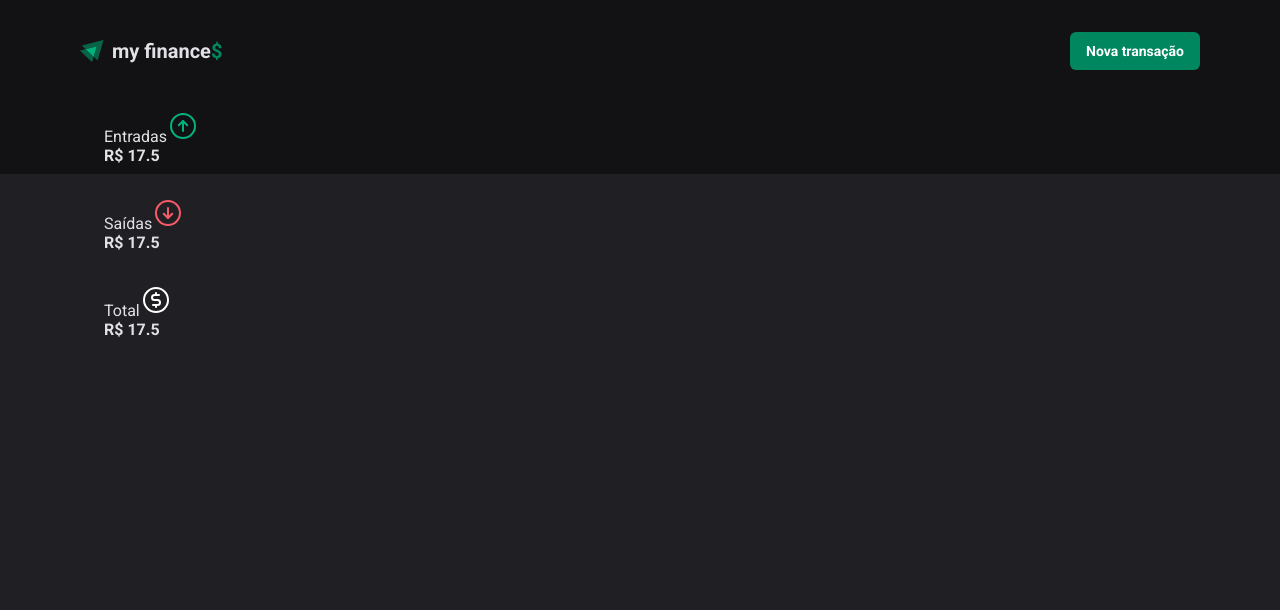
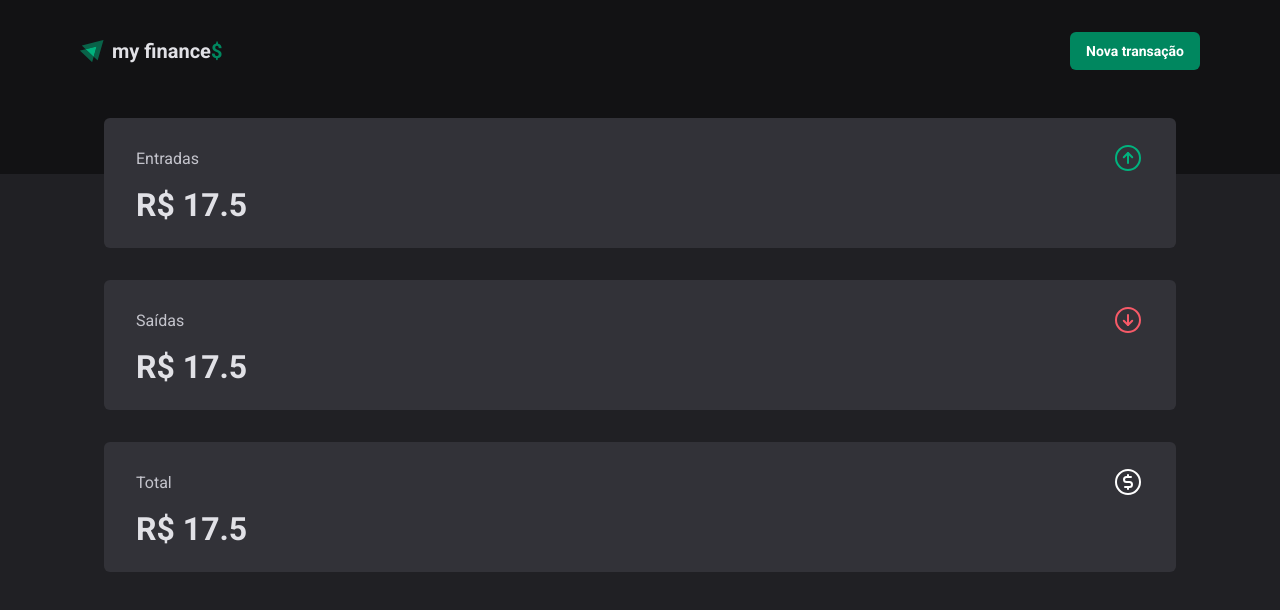
Before and after one commit to Matheus-Pazinati/my-finances-2.0, a React (Vite) app: page / in a window 1280 px wide. Shown: the top 610 px of the page. Built offline with nearby package versions, Linux system fonts and the light colour scheme.

Commit message:
Finaliza estilização dos componentes Summary e SummaryCard

```diff
--- a/src/components/Summary/components/SummaryCard/index.tsx
+++ b/src/components/Summary/components/SummaryCard/index.tsx
@@ -1,4 +1,5 @@
 import { ArrowCircleUp } from 'phosphor-react'
+import { SummaryCardContainer } from './styles';
 
 interface SummaryCardProps {
   title: string;
@@ -8,12 +9,12 @@ interface SummaryCardProps {
 
 export function SummaryCard({ title, Icon, amount }: SummaryCardProps) {
   return (
-    <div>
+    <SummaryCardContainer>
       <header>
         <span>{title}</span>
         <Icon size={32} />
       </header>
       <strong>R$ {amount}</strong>
-    </div>
+    </SummaryCardContainer>
   )
 }
--- a/src/components/Summary/components/SummaryCard/styles.ts
+++ b/src/components/Summary/components/SummaryCard/styles.ts
@@ -1 +1,22 @@
 import styled from "styled-components";
+
+export const SummaryCardContainer = styled.div`
+  padding: 1.5rem 2rem;
+  display: flex;
+  justify-content: center;
+  flex-direction: column;
+  gap: 0.75rem;
+  background-color: ${({theme}) => theme["gray-600"]};
+  border-radius: 6px;
+
+  header {
+    display: flex;
+    justify-content: space-between;
+    align-items: center;
+    color: ${({theme}) => theme["gray-300"]};
+  }
+
+  strong {
+    font-size: 2rem;
+  }
+`
--- a/src/components/Summary/styles.ts
+++ b/src/components/Summary/styles.ts
@@ -5,7 +5,7 @@ export const SummaryContainer = styled.section`
   width: 100%;
   max-width: 1120px;
   padding: 0 1.5rem;
-  margin: -4rem auto 0;
+  margin: -3.5rem auto 0;
 
   display: grid;
   grid-template-columns: 1fr;
```
